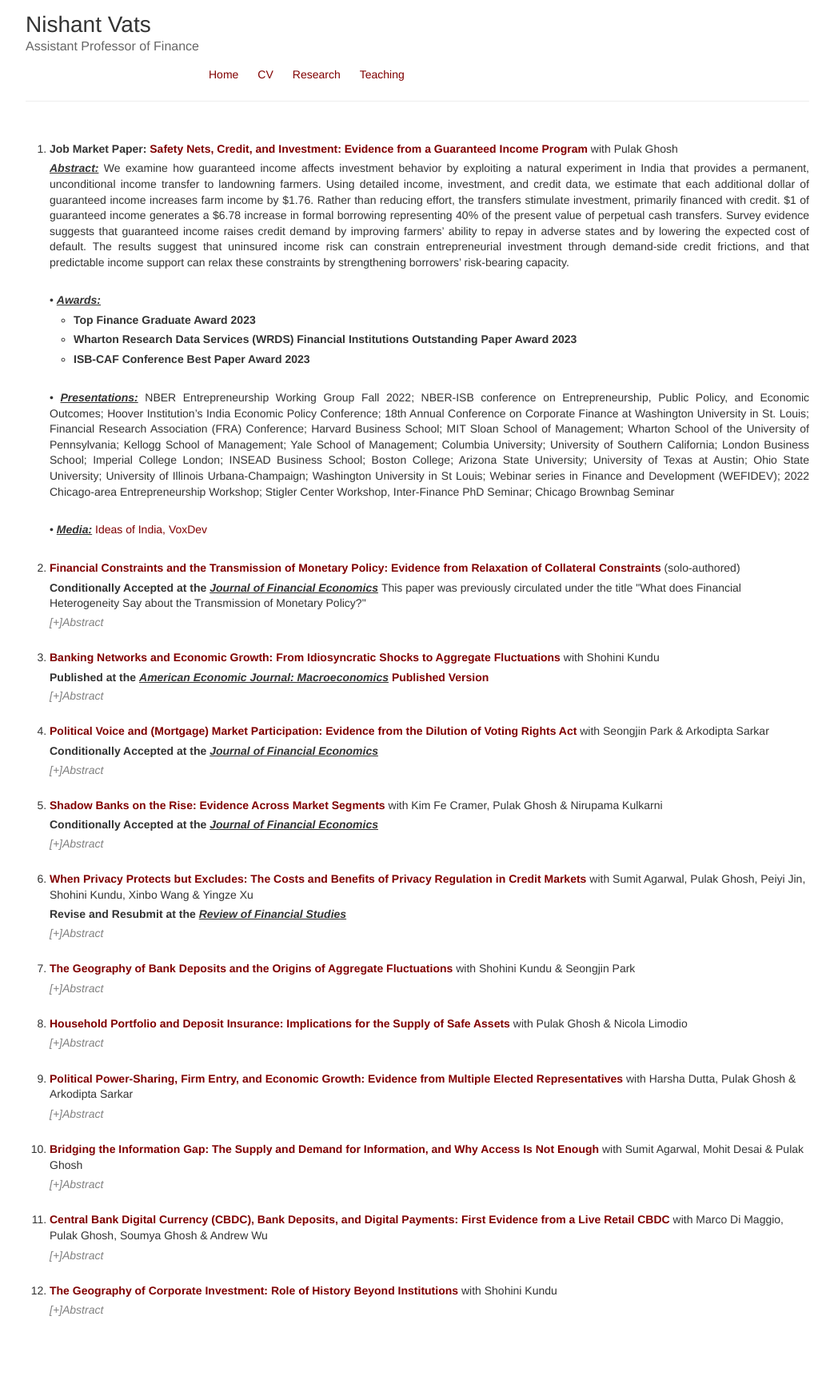
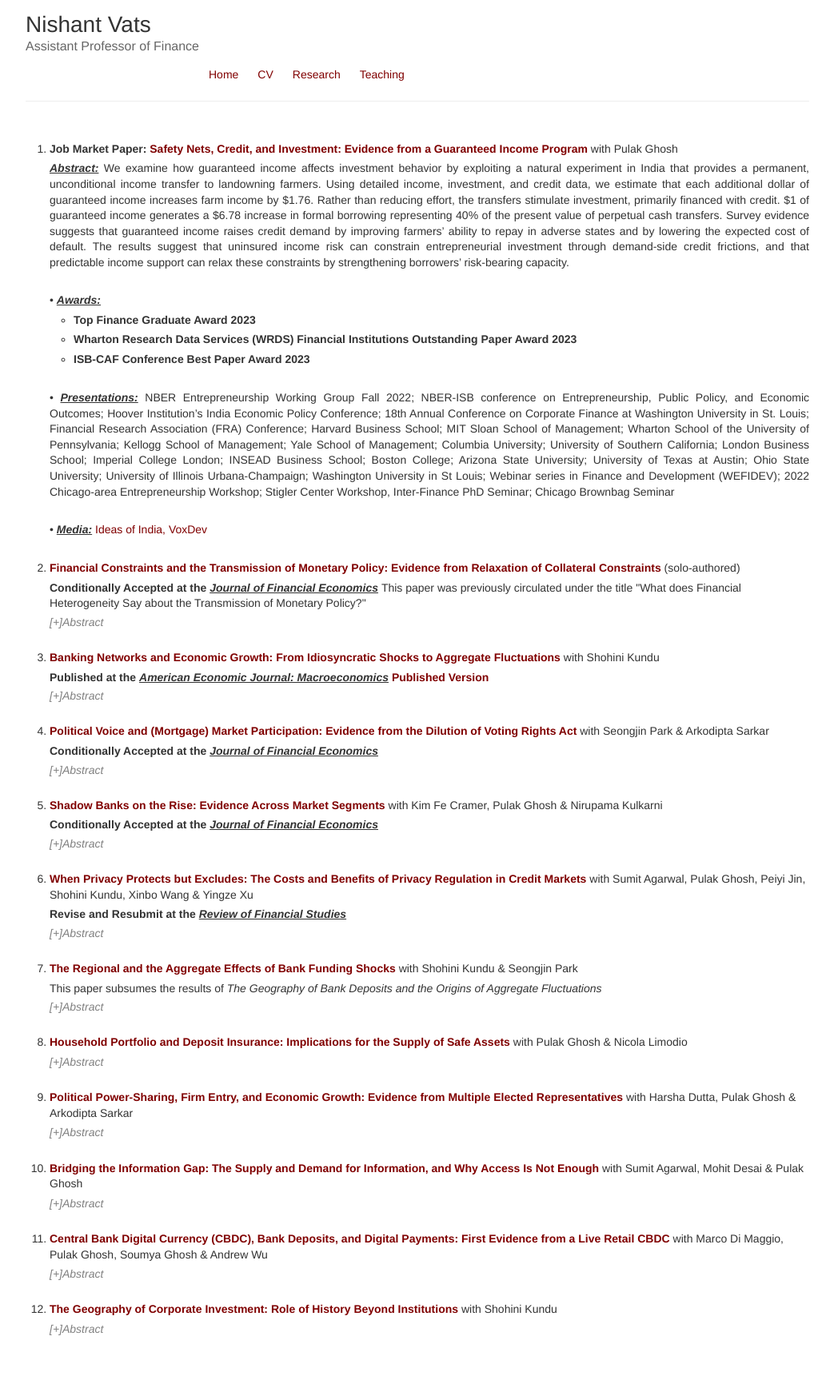
Before and after one commit to nishvats/nishvats.github.io, a Jekyll site: the page built from research.html, in a window 1280 px wide. Shown: the whole page at 80% size, without its empty margins (118-1161 px from the left). Built offline with Jekyll 4.4.1, drawn with Linux system fonts in a browser that asks for light colours; before the commit the page ends 1718 px from its top, so only the background shows below that.

Commit message:
Update research.html

```diff
--- a/research.html
+++ b/research.html
@@ -65,10 +65,11 @@
       <p align="justify">• <u><em>Presentations:</em></u> UCLA Anderson, the Midwest Finance Association, and the CEPR-WEFIDEV Conference </p>
         </details>
    <br>
-  <li> <b><a href="https://papers.ssrn.com/sol3/papers.cfm?abstract_id=3883605">The Geography of Bank Deposits and the Origins of Aggregate Fluctuations</a></b> with Shohini Kundu & Seongjin Park</li>
+  <li> <b><a href="https://papers.ssrn.com/sol3/papers.cfm?abstract_id=3883605">The Regional and the Aggregate Effects of Bank Funding Shocks</a></b> with Shohini Kundu & Seongjin Park</li>
+            <p> This paper subsumes the results of <em>The Geography of Bank Deposits and the Origins of Aggregate Fluctuations</em>
       <details>
         <summary>[+]Abstract</summary>
-        <p align="justify"> <u><em>Abstract:</em></u> What are the aggregate effects of deposit shocks? We introduce a new fact regarding the within-bank geographic concentration of deposits -- 30% of deposits are concentrated in a single county. We construct deposit shocks by combining the within-bank deposit concentration with local natural disasters. We show that large shocks to deposit concentrated areas amplify through bank internal capital markets and generate aggregate fluctuations. Deposit shocks explain 3.30% of variation in economic growth. We identify the deposit elasticity of economic growth as 0.87 and the money multiplier as 1.18. Lender and borrower-side frictions are critical for the aggregation of local shocks. </p>
+        <p align="justify"> <u><em>Abstract:</em></u> How large is the aggregate effect of bank credit supply on economic growth, and how much of it can cross-sectional estimates recover? We construct granular bank funding shocks by interacting local disasters with banks' geographically concentrated deposit bases. Using the same variation, we estimate a regional credit-supply elasticity of 0.088 and measure the aggregate lending and output responses. The regional loan-quantity channel explains only 9% of the aggregate output response. The remaining 91% captures aggregate adjustment outside the channel identified by regional variation. Our results suggest that well-identified regional credit-supply estimates may capture only a small share of the aggregate response. </p>
     <br>
         <p align="justify">• <u><em>Presentations:</em></u> IWH-FIN-FIRE Workshop on Challenges to Financial Stability, Bank of Finland Workshop on Banking and Institutions, Federal Reserve Board Summer Workshop in Money, Banking, Payments and Finance, Qatar Centre for Global Banking and Finance Conference, Columbia University/Bank Policy Institute Research Conference, HEC Paris – CEPR Conference on Banking, Finance, Macroeconomics and the Real Economy, Copenhagen Business School, SFS Cavalcade, RiskLab/BoF/ESRB Conference on Systemic Risk Analytics, Advances in Macro-Finance Tepper-LAEF Conference, OCC Symposium on Systemic Risk and Stress Testing in Banking, UCLA Finance Brownbag Seminar, Chicago Finance Brownbag Seminar, Transatlantic Doctoral Conference at London Business School, the 20th FDIC Bank Research Conference, the Inter-finance PhD Seminar, PhD Student Symposium on Financial Market Research and Policy Developments </p>
          </details>
```
